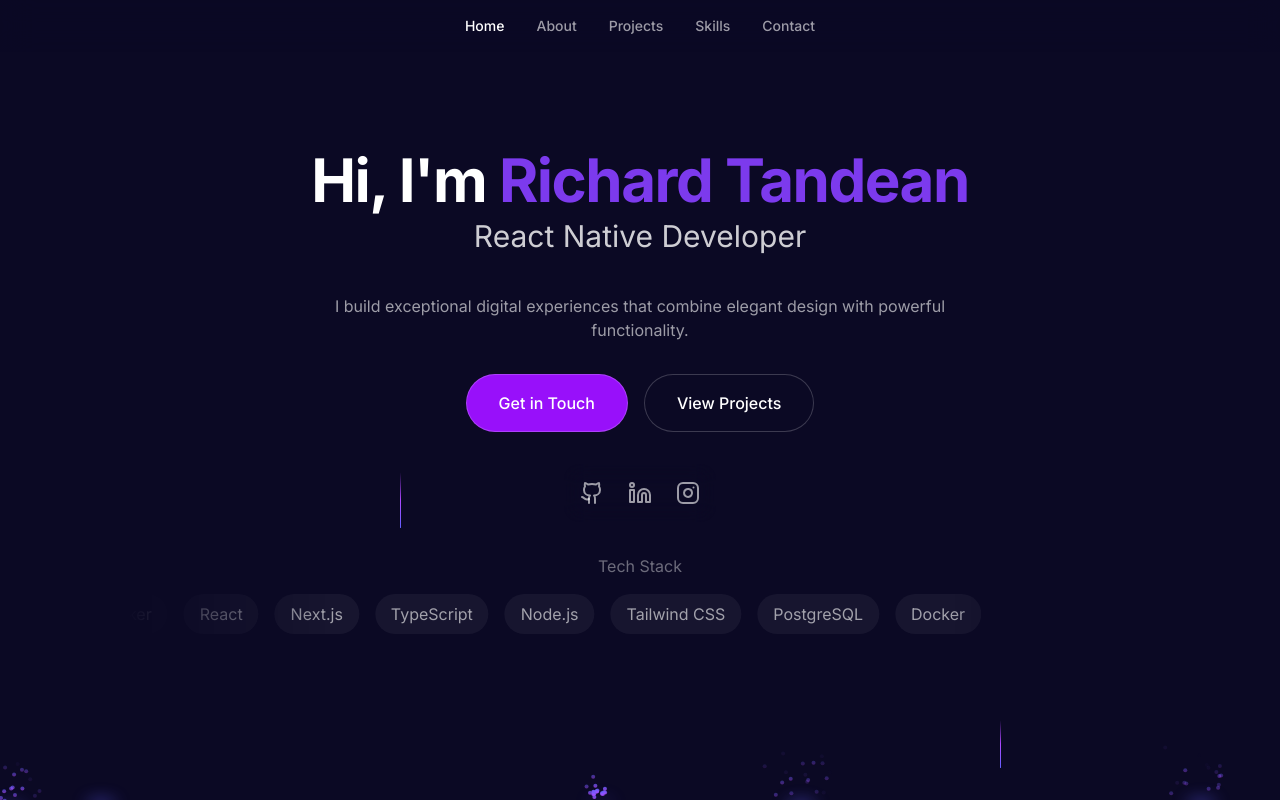
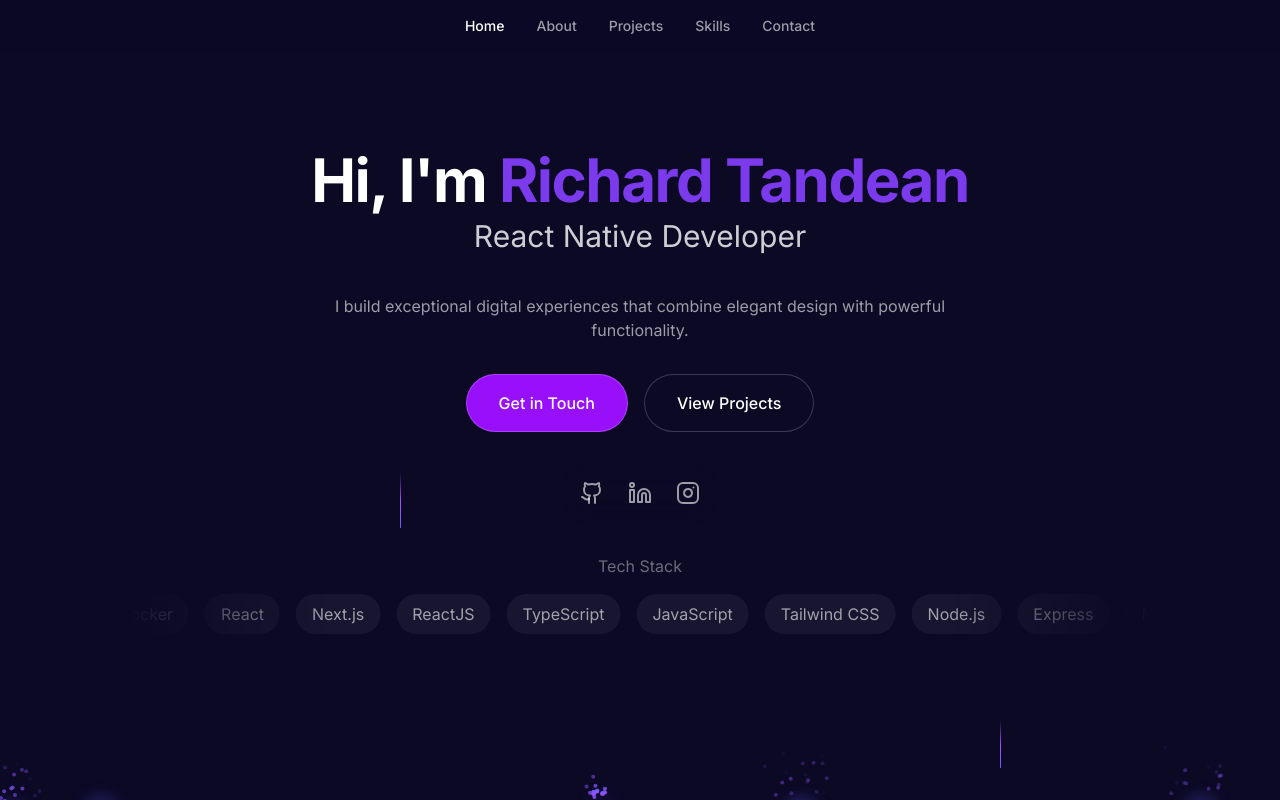
Before and after one commit to RichardTandean/WebPortofolio, a Next.js app: page / in a window 1280 px wide. Built offline with nearby package versions, Linux system fonts and the light colour scheme.

Commit message:
change tech stack in hero page

```diff
--- a/src/app/page.tsx
+++ b/src/app/page.tsx
@@ -28,8 +28,7 @@ const socialLinks = [
 ];
 
 const technologies = [
-  "React", "Next.js", "TypeScript", "Node.js",
-  "Tailwind CSS", "PostgreSQL", "Docker"
+  "React", "Next.js", "ReactJS", "TypeScript", "JavaScript", "Tailwind CSS", "Node.js", "Express", "MySQL", "Docker"
 ];
 
 export default function Home() {
```
